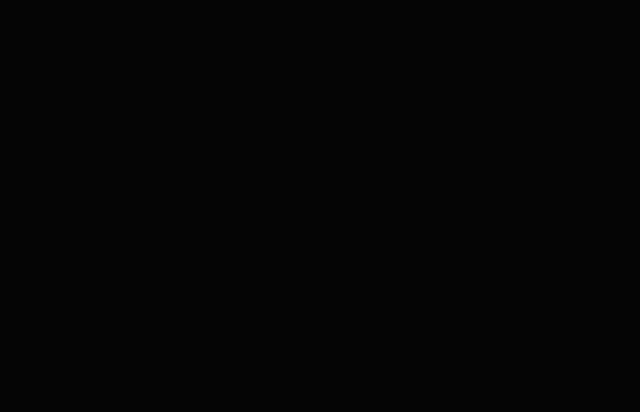
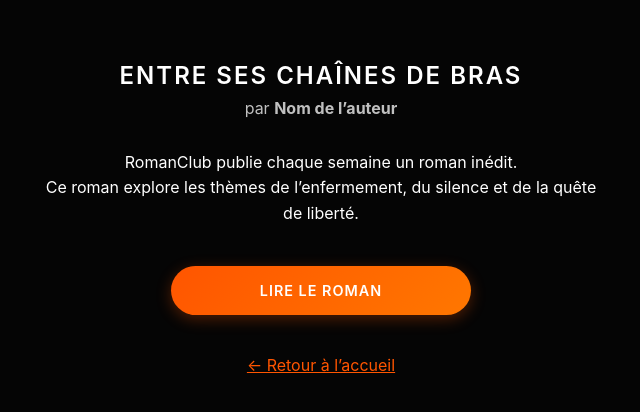
Before and after one commit to jmmichiels1981-coder/romanclub, a React app in the folder Frontend/: page /roman in a window 1280 px wide. Before the commit this address had no page. Shown: the part 190-602 px from the top of the page, without its empty margins (319-959 px from the left). Built offline with nearby package versions, Linux system fonts and the light colour scheme; the HTML template or start-up script is replaced by a standard one.

Commit message:
feat: add Roman page and route for testing flow

```diff
--- a/Frontend/src/App.jsx
+++ b/Frontend/src/App.jsx
@@ -1,6 +1,7 @@
 import { BrowserRouter as Router, Routes, Route, Link } from 'react-router-dom';
 import './index.css';
 import Reader from './Reader';
+import Roman from './Roman';
 
 /* ======================
    HOME PAGE
@@ -39,6 +40,15 @@
           style={{ marginTop: '1rem' }}
         >
           TESTER LE LECTEUR
+        </Link>
+
+        {/* BOUTON TEMPORAIRE – TEST PAGE ROMAN */}
+        <Link
+          to="/roman"
+          className="btn btn-secondary"
+          style={{ marginTop: '0.5rem' }}
+        >
+          FICHE ROMAN (TEST)
         </Link>
       </div>
 
@@ -79,6 +89,7 @@
       <Routes>
         <Route path="/" element={<HomePage />} />
         <Route path="/lecture" element={<Reader />} />
+        <Route path="/roman" element={<Roman />} />
 
         <Route path="/inscription" element={<PlaceholderPage title="Inscription" />} />
         <Route path="/connexion" element={<PlaceholderPage title="Connexion" />} />
--- /dev/null
+++ b/Frontend/src/Roman.jsx
@@ -0,0 +1,33 @@
+import { Link } from "react-router-dom";
+
+function Roman() {
+    return (
+        <div className="container">
+            <h1 style={{ marginBottom: "0.5rem" }}>
+                Entre ses chaînes de bras
+            </h1>
+
+            <p style={{ opacity: 0.75, marginBottom: "2rem" }}>
+                par <strong>Nom de l’auteur</strong>
+            </p>
+
+            <p style={{ marginBottom: "2rem", lineHeight: "1.6" }}>
+                RomanClub publie chaque semaine un roman inédit.
+                <br />
+                Ce roman explore les thèmes de l’enfermement, du silence et de la quête de liberté.
+            </p>
+
+            <Link to="/lecture" className="btn btn-primary">
+                LIRE LE ROMAN
+            </Link>
+
+            <div style={{ marginTop: "2rem" }}>
+                <Link to="/" style={{ color: "var(--primary-color)" }}>
+                    ← Retour à l’accueil
+                </Link>
+            </div>
+        </div>
+    );
+}
+
+export default Roman;
```
